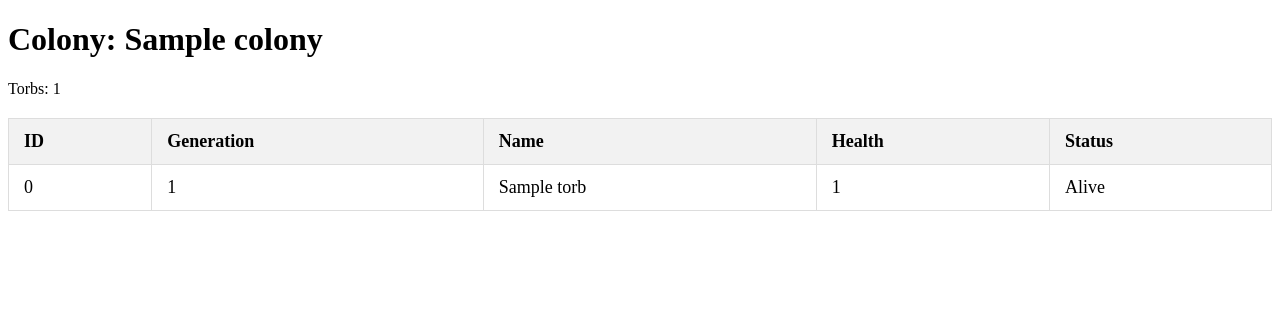
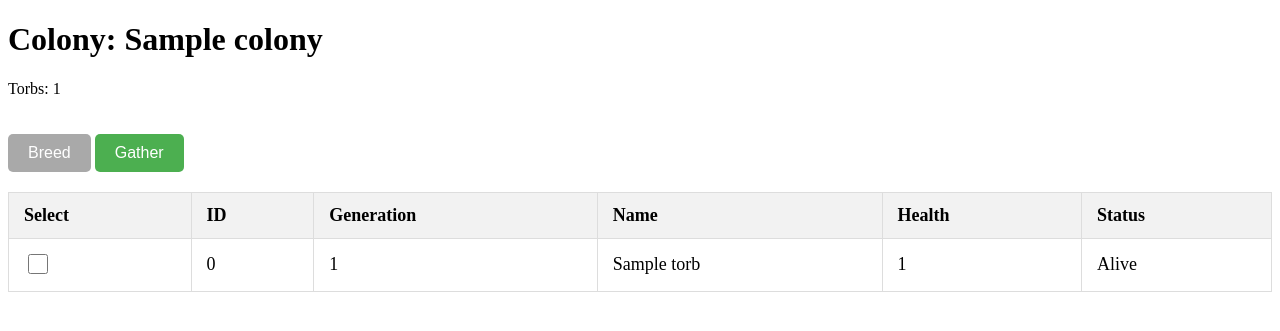
Before and after one commit to EleazarHouston/Hereditus, a Django app: page /play/ in a window 1280 px wide. Shown: the top 331 px of the page. Run offline with Django 5.2, Linux system fonts and the light colour scheme; tables that the repository leaves empty hold one stand-in row (values such as "Sample post").

Commit message:
Selection for Torbs and two unused buttons

```diff
--- a/main_game/templates/main_game/colony.html
+++ b/main_game/templates/main_game/colony.html
@@ -39,15 +39,30 @@
         button:hover {
             background-color: #45a049;
         }
+        button:disabled {
+            background-color: #A9A9A9;
+            cursor: not-allowed;
+        }
+        input[type="checkbox"] {
+            width: 20px;
+            height: 20px;
+            cursor: pointer;
+        }
     </style>
 </head>
 <body>
     <h1>Colony: {{ colony_name }}</h1>
     <p>Torbs: {{ num_torbs }}</p>
 
+    <form method="post" action="{% url 'colony_view' %}">
+        {% csrf_token %}
+        <button type="submit" name="action" value="breed" disabled id="breed-button">Breed</button>
+        <button type="submit" name="action" value="gather">Gather</button>
+
     <table>
         <thead>
             <tr>
+                <th>Select</th>
                 <th>ID</th>
                 <th>Generation</th>
                 <th>Name</th>
@@ -58,6 +73,7 @@
         <tbody>
             {% for torb in torbs %}
             <tr>
+                <td><input type="checkbox" name="selected_torbs" value="{{ torb.id }}" class="torb-checkbox"></td>
                 <td>{{ torb.private_ID }}</td>
                 <td>{{ torb.generation }}</td>
                 <td>{{ torb.name }}</td>
@@ -77,6 +93,19 @@
             {% endfor %}
         </tbody>
     </table>
+</form>
+
+<script>
+    const checkboxes = document.querySelectorAll('.torb-checkbox');
+    const breedButton = document.getElementById('breed-button');
+
+    checkboxes.forEach(checkbox => {
+        checkbox.addEventListener('change', () => {
+            const selectedCount = document.querySelectorAll('.torb-checkbox:checked').length;
+            breedButton.disabled = selectedCount !== 2;
+        });
+    });
+</script>
 
 </body>
 </html>
--- a/main_game/urls.py
+++ b/main_game/urls.py
@@ -4,5 +4,5 @@ from .views import score_view, torb_view_attempt, colony_view
 urlpatterns = [
     path('score', score_view, name='score_page'),
     path('play/torb', torb_view_attempt, name='Look at a Torb'),
-    path('play/', colony_view, name='Your colony')
+    path('play/', colony_view, name='colony_view')
 ]
--- a/main_game/views.py
+++ b/main_game/views.py
@@ -20,15 +20,22 @@ def torb_view_attempt(request):
 def colony_view(request):
     colony = Colony.objects.order_by('id').first()
 
-    #colony, created = Colony.objects.get_or_create(id=1)
+    if request.method == 'POST':
+        selected_torbs = request.POST.getlist('selected_torbs')
+        action = request.POST.get('action')
 
-    """if created:
-        for i in range(colony.game.starting_torbs):
-            Torb.objects.create(private_ID=i+1, generation=0, colony=colony)
-            """
+        if action == 'breed' and len(selected_torbs) == 2:
+            torb1 = Torb.objects.get(id=selected_torbs[0])
+            torb2 = Torb.objects.get(id=selected_torbs[1])
+            #colony.game.breed(torb1, torb2)
+        elif action == 'gather':
+            pass
+
+
     torbs = colony.torb_set.all()
 
     return render(request, 'main_game/colony.html', {
         'colony_name': colony.name,
         'num_torbs': colony.torb_count,
-        'torbs': torbs})
+        'torbs': torbs,
+        })
```
